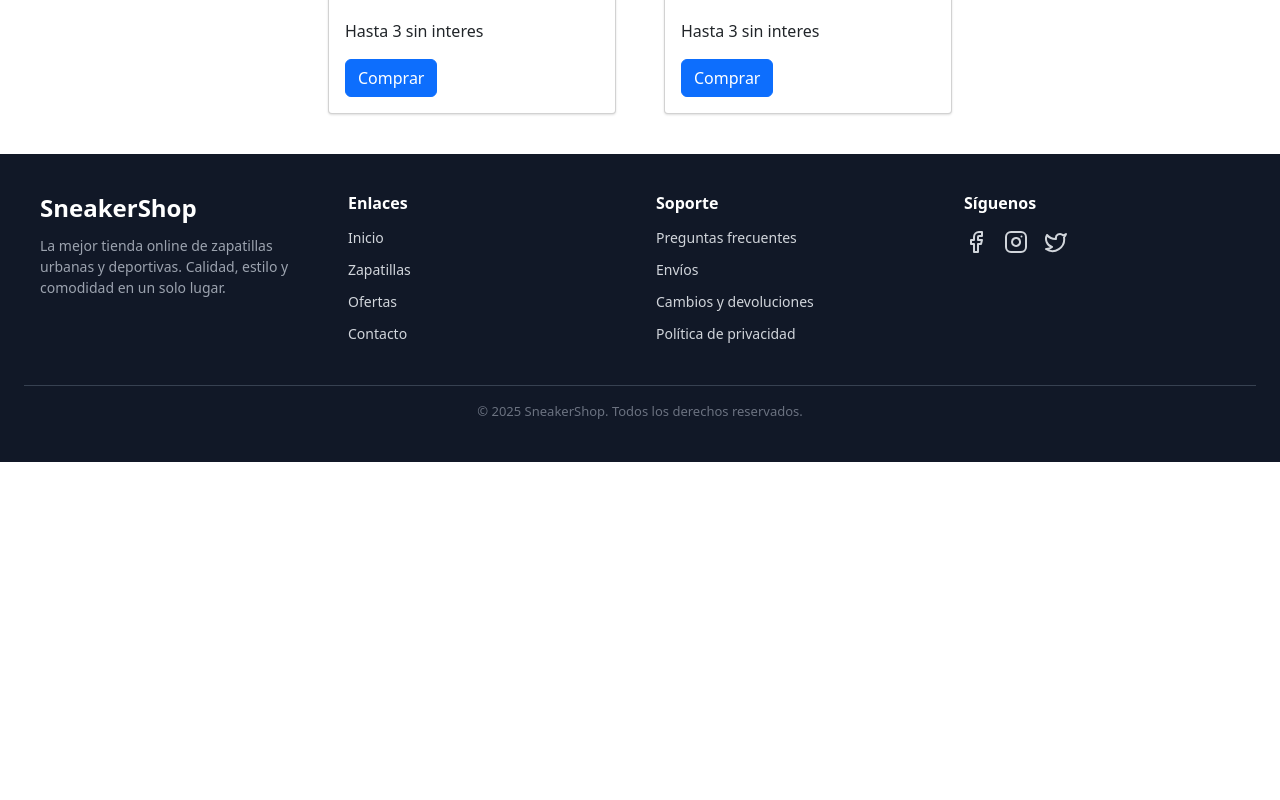
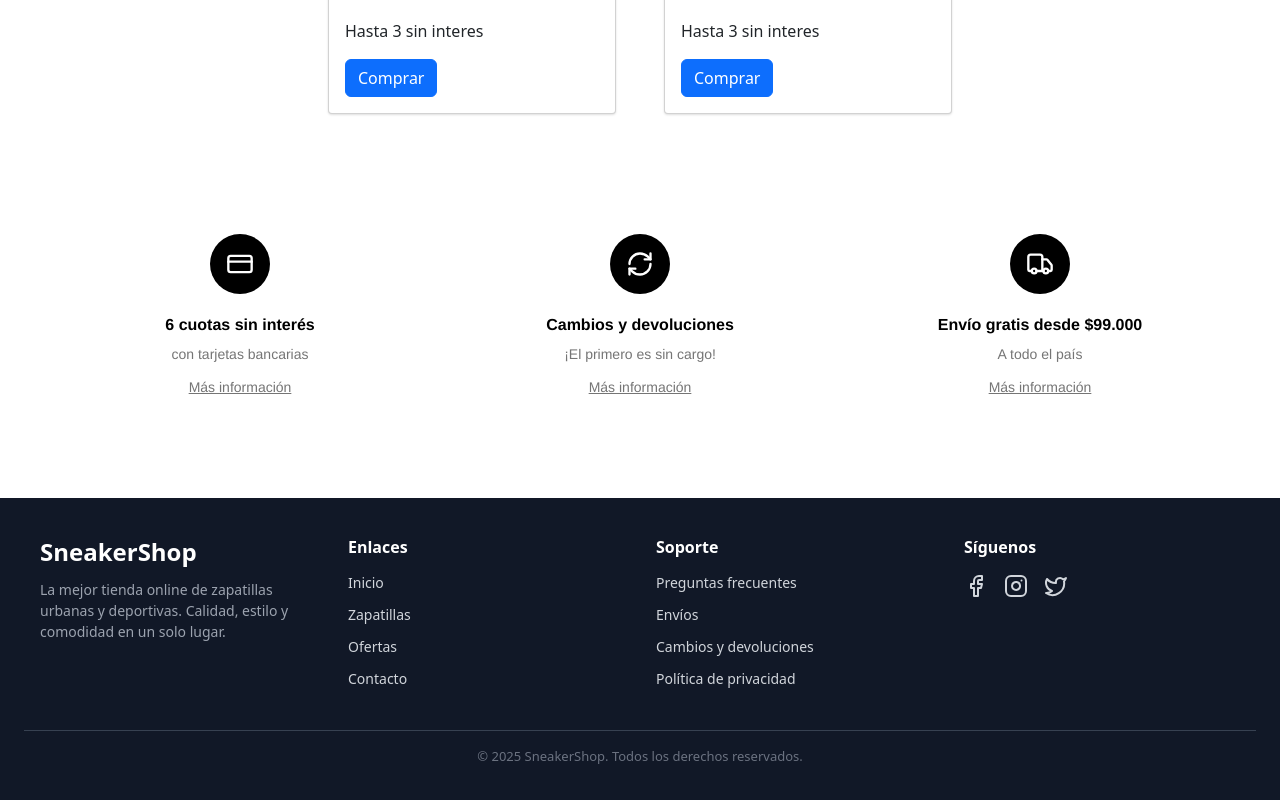
Before and after one commit to lauvis11/Proyecto-Gestion-de-Desarrollo, a React (Vite) app: page / in a window 1280 px wide. Shown: the part 2136-2936 px from the top of the page. Before the commit the page ends 2598 px from the top, so only its background shows below. Built offline with nearby package versions, Linux system fonts and the light colour scheme.

Commit message:
Se agrego una seccion de informacion de pagos

```diff
--- /dev/null
+++ b/src/components/common/FormasDePago.css
@@ -0,0 +1,97 @@
+
+.info-section {
+  width: 100%;
+  padding: 60px 20px;
+  background-color: #ffffff;
+  margin-top: 60px;
+}
+
+.info-container {
+  display: flex;
+  justify-content: center;
+  align-items: flex-start;
+  gap: 80px;
+  max-width: 1200px;
+  margin: 0 auto;
+}
+
+.info-card {
+  display: flex;
+  flex-direction: column;
+  align-items: center;
+  text-align: center;
+  flex: 1;
+  max-width: 320px;
+}
+
+.info-icono {
+  width: 60px;
+  height: 60px;
+  background-color: #000000;
+  border-radius: 50%;
+  display: flex;
+  align-items: center;
+  justify-content: center;
+  margin-bottom: 20px;
+  color: #ffffff;
+}
+
+.info-icono svg {
+  color: #ffffff;
+}
+
+.info-titulo {
+  font-family: 'Helvetica Neue', Arial, sans-serif;
+  font-size: 16px;
+  font-weight: 600;
+  color: #000000;
+  margin: 0 0 8px 0;
+  line-height: 1.4;
+}
+
+.info-descripcion {
+  font-family: 'Helvetica Neue', Arial, sans-serif;
+  font-size: 14px;
+  font-weight: 400;
+  color: #757575;
+  margin: 0 0 12px 0;
+  line-height: 1.5;
+}
+
+.info-link {
+  font-family: 'Helvetica Neue', Arial, sans-serif;
+  font-size: 14px;
+  font-weight: 500;
+  color: #757575;
+  text-decoration: underline;
+  cursor: pointer;
+  transition: color 0.2s ease;
+}
+
+.info-link:hover {
+  color: #000000;
+}
+
+/* Responsive para tablets */
+@media (max-width: 1024px) {
+  .info-container {
+    gap: 50px;
+  }
+}
+
+/* Responsive para móviles */
+@media (max-width: 768px) {
+  .info-section {
+    padding: 40px 20px;
+  }
+
+  .info-container {
+    flex-direction: column;
+    align-items: center;
+    gap: 40px;
+  }
+
+  .info-card {
+    max-width: 100%;
+  }
+}
--- /dev/null
+++ b/src/components/common/FormasDePago.jsx
@@ -0,0 +1,43 @@
+import { CreditCard, RefreshCw, Truck } from 'lucide-react';
+import { Link } from 'react-router-dom';
+import "./FormasDePago.css"
+
+export default function FormasDePago() {
+  return (
+    <section className="info-section">
+      <div className="info-container">
+
+        {/* Tarjeta 1 */}
+        <div className="info-card">
+          <div className="info-icono">
+            <CreditCard size={28} strokeWidth={2} />
+          </div>
+          <h3 className="info-titulo">6 cuotas sin interés</h3>
+          <p className="info-descripcion">con tarjetas bancarias</p>
+          <Link to={"/error"} className="info-link">Más información</Link>
+        </div>
+
+        {/* Tarjeta 2 */}
+        <div className="info-card">
+          <div className="info-icono">
+            <RefreshCw size={28} strokeWidth={2} />
+          </div>
+          <h3 className="info-titulo">Cambios y devoluciones</h3>
+          <p className="info-descripcion">¡El primero es sin cargo!</p>
+          <Link to={"/error"} className="info-link">Más información</Link>
+        </div>
+
+        {/* Tarjeta 3 */}
+        <div className="info-card">
+          <div className="info-icono">
+            <Truck size={28} strokeWidth={2} />
+          </div>
+          <h3 className="info-titulo">Envío gratis desde $99.000</h3>
+          <p className="info-descripcion">A todo el país</p>
+          <Link to={"/error"} className="info-link">Más información</Link>
+        </div>
+
+      </div>
+    </section>
+  );
+}
--- a/src/components/pages/Inicio.jsx
+++ b/src/components/pages/Inicio.jsx
@@ -1,6 +1,7 @@
 import { PrimeraSeccion } from '../common/Primeraseccion'
 import SeccionDescuento from '../SeccionDescuento'
 import Catalogo from '../common/Catalogo'
+import FormasDePago from '../common/FormasDePago'
 import './Inicio.css'
 
 export const Inicio = () => {
@@ -9,7 +10,7 @@ export const Inicio = () => {
       <PrimeraSeccion/>
       <Catalogo/>
       <SeccionDescuento/>
-
+      <FormasDePago/>
     </div>
   )
 }
```
